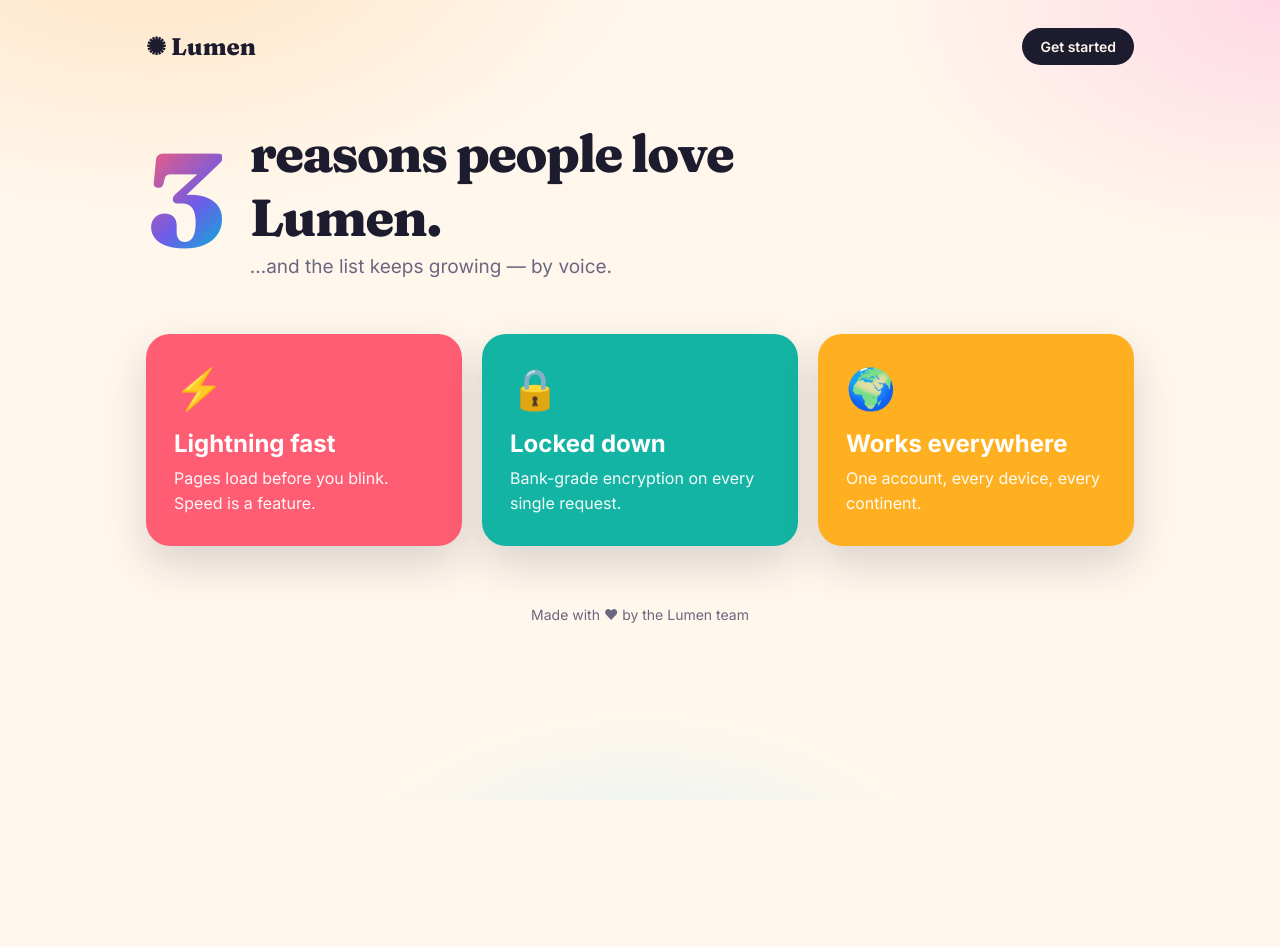
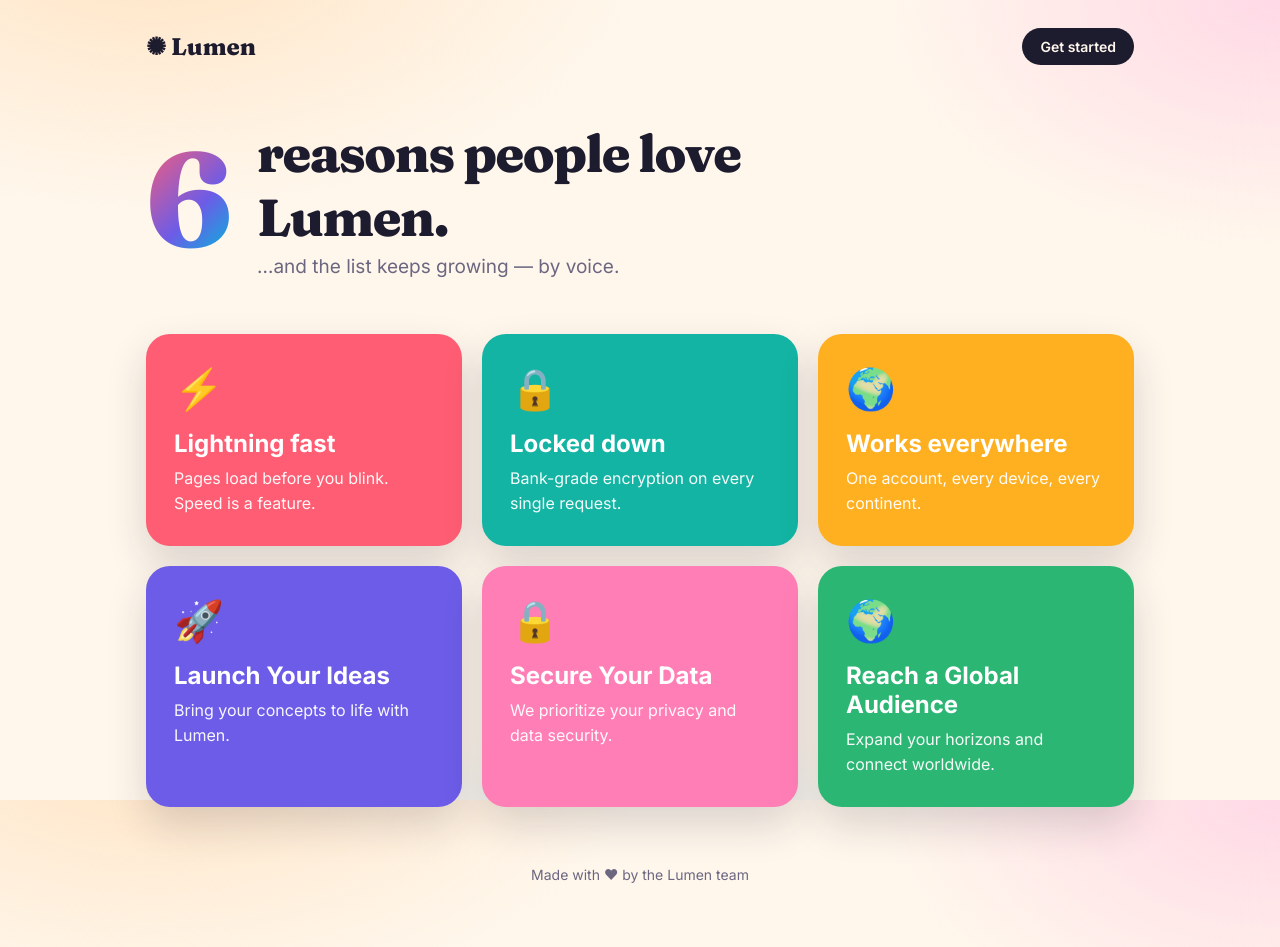
Before and after one commit to damienaubry/demo-target, a React (Vite) app: page / in a window 1280 px wide. Before the commit the page ends 800 px from the top, so only its background shows below. Built offline with nearby package versions, Linux system fonts and the light colour scheme; the HTML template or start-up script is replaced by a standard one.

Commit message:
VoxBuild: Add 3 new cards on the landing

```diff
--- a/src/App.tsx
+++ b/src/App.tsx
@@ -14,8 +14,15 @@ const COLORS = [
   "#f76808",
 ];
 
+const additionalFeatures: Feature[] = [
+  { emoji: "🚀", title: "Launch Your Ideas", description: "Bring your concepts to life with Lumen." },
+  { emoji: "🔒", title: "Secure Your Data", description: "We prioritize your privacy and data security." },
+  { emoji: "🌍", title: "Reach a Global Audience", description: "Expand your horizons and connect worldwide." },
+];
+
 export default function App() {
   const list = features as Feature[];
+  const fullList = [...list, ...additionalFeatures];
   return (
     <main>
       <nav>
@@ -24,8 +31,8 @@ export default function App() {
       </nav>
 
       <header className="hero">
-        <div className="count" key={list.length}>
-          {list.length}
+        <div className="count" key={fullList.length}>
+          {fullList.length}
         </div>
         <div>
           <h1>reasons people love Lumen.</h1>
@@ -34,7 +41,7 @@ export default function App() {
       </header>
 
       <section className="grid">
-        {list.map((f, i) => (
+        {fullList.map((f, i) => (
           <article
             className="tile"
             key={i}
```
